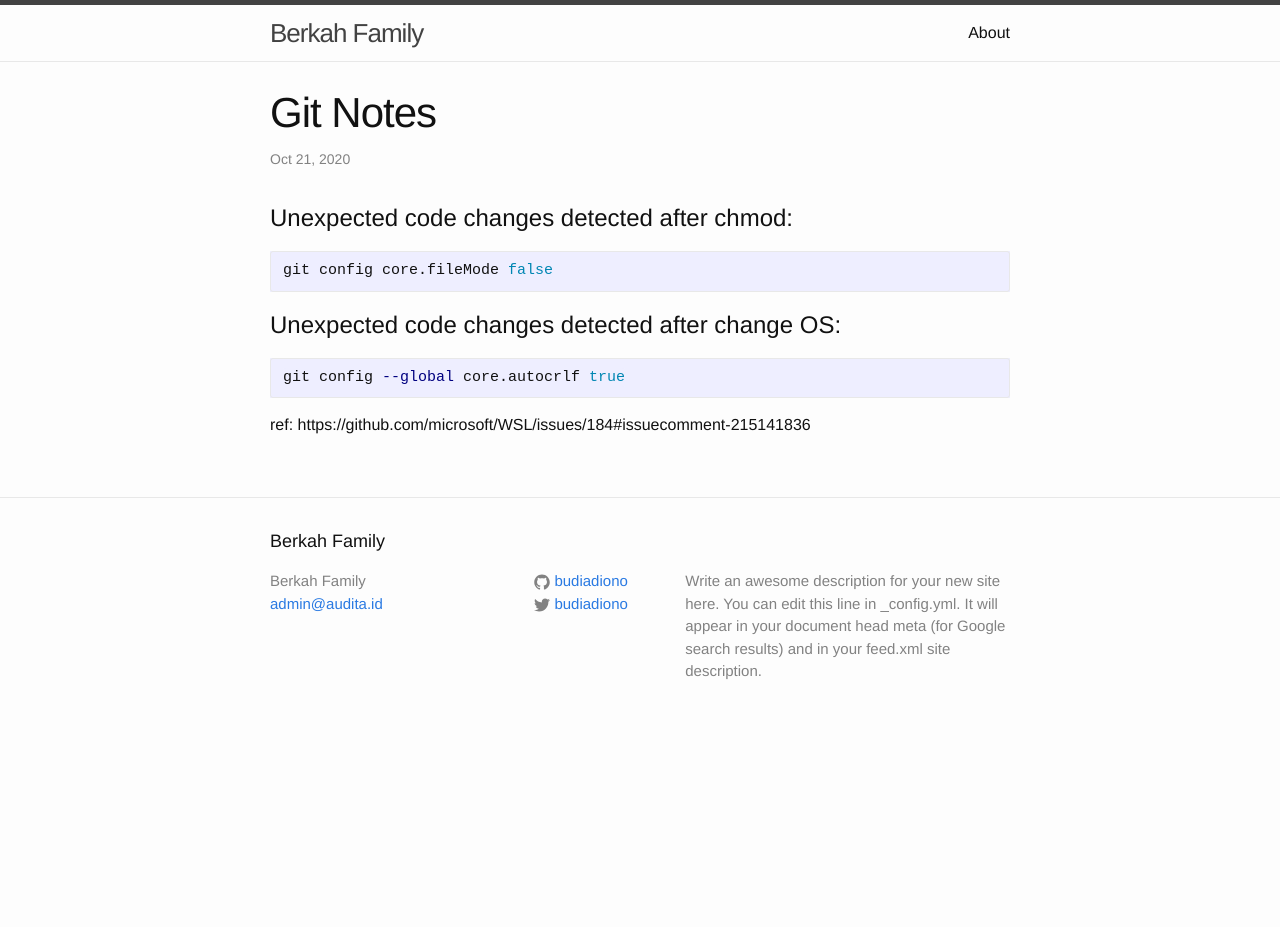
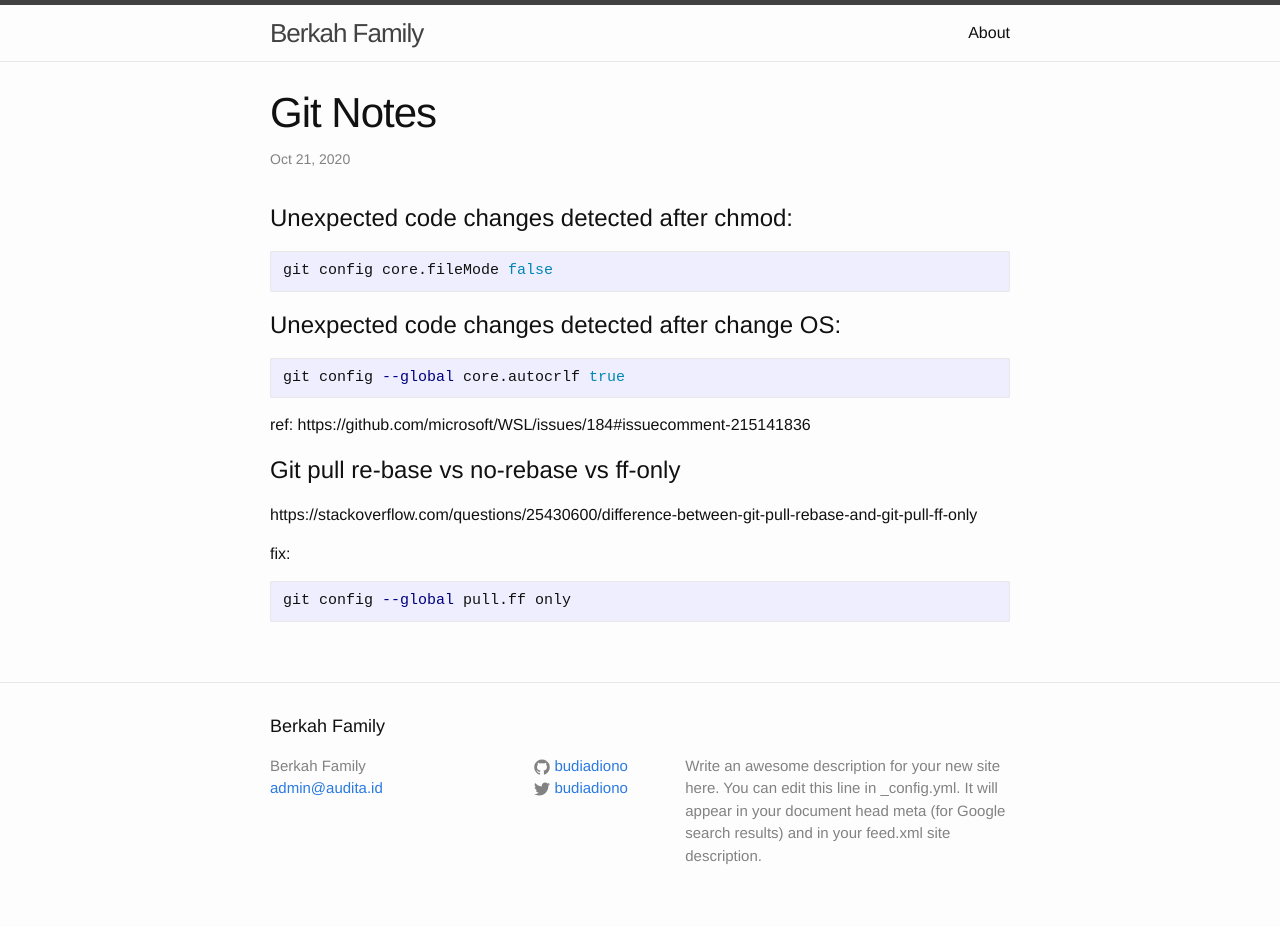
Before and after one commit to berkahfamily/berkahfamily.github.io, a Jekyll site: the page built from _posts/2020-10-21-git-notes.markdown, in a window 1280 px wide. Built offline with Jekyll 4.4.1, drawn with Linux system fonts in a browser that asks for light colours; before the commit the page ends 900 px from its top, so only the background shows below that.

Commit message:
Git pull re-base vs no-rebase vs ff-only

````diff
--- a/_posts/2020-10-21-git-notes.markdown
+++ b/_posts/2020-10-21-git-notes.markdown
@@ -18,3 +18,12 @@ git config --global core.autocrlf true
 ```
 
 ref: https://github.com/microsoft/WSL/issues/184#issuecomment-215141836
+
+# Git pull re-base vs no-rebase vs ff-only
+
+https://stackoverflow.com/questions/25430600/difference-between-git-pull-rebase-and-git-pull-ff-only
+
+fix:
+```bash
+git config --global pull.ff only
+```
````
